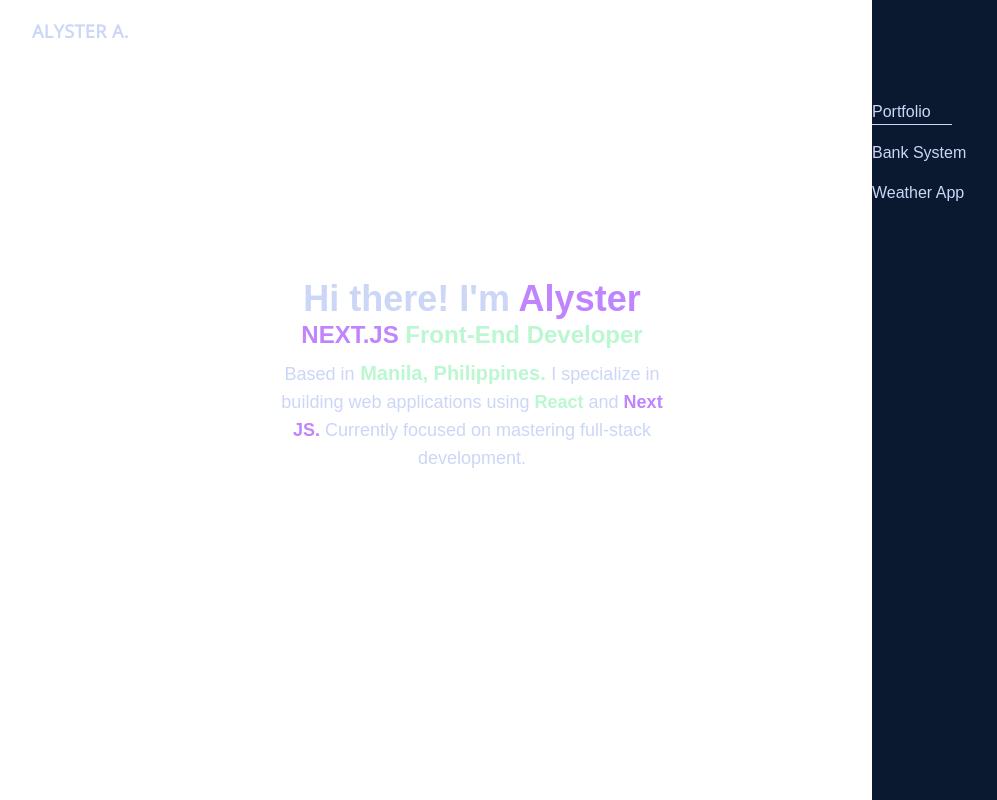
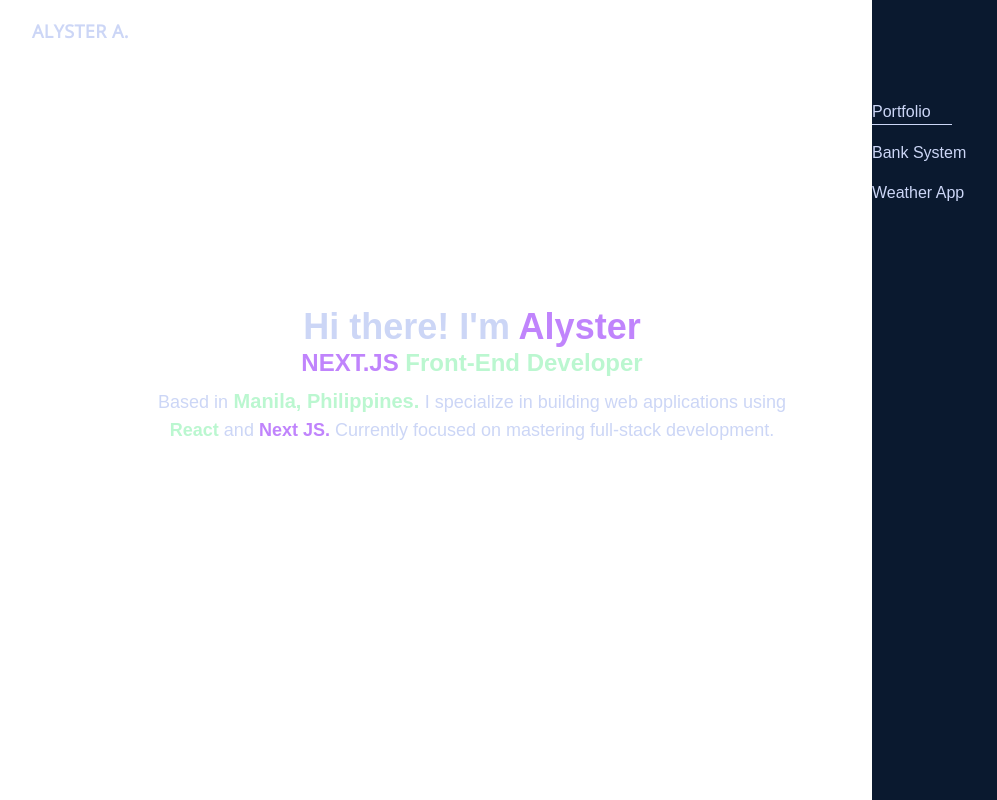
Before and after one commit to alysteragno/Professional-Website, a Next.js app in the folder professional-website/: page / in a window 1280 px wide. Shown: the top 800 px of the page, without its empty margins (168-1165 px from the left). Built offline with nearby package versions, Linux system fonts and the light colour scheme; a web font is replaced by a local one.

Commit message:
fix(hero): adjust margin and padding for better layout responsiveness

```diff
--- a/professional-website/src/app/components/hero.tsx
+++ b/professional-website/src/app/components/hero.tsx
@@ -11,9 +11,11 @@
   return (
     <main className="min-h-screen flex flex-col justify-center items-center"
           id='hero'>
-      <div className="text-center py-10
-                      md:mx-10
-                      lg:px-40
+       <div className="text-center py-10
+                      md:mx-30
+                      lg:mx-5
+                      xl:mx-20
+                      xl:max-w-200
                       ">
         <h1 className="text-4xl font-bold animate-jump-twice">
           Hi there! I'm{' '}
```
